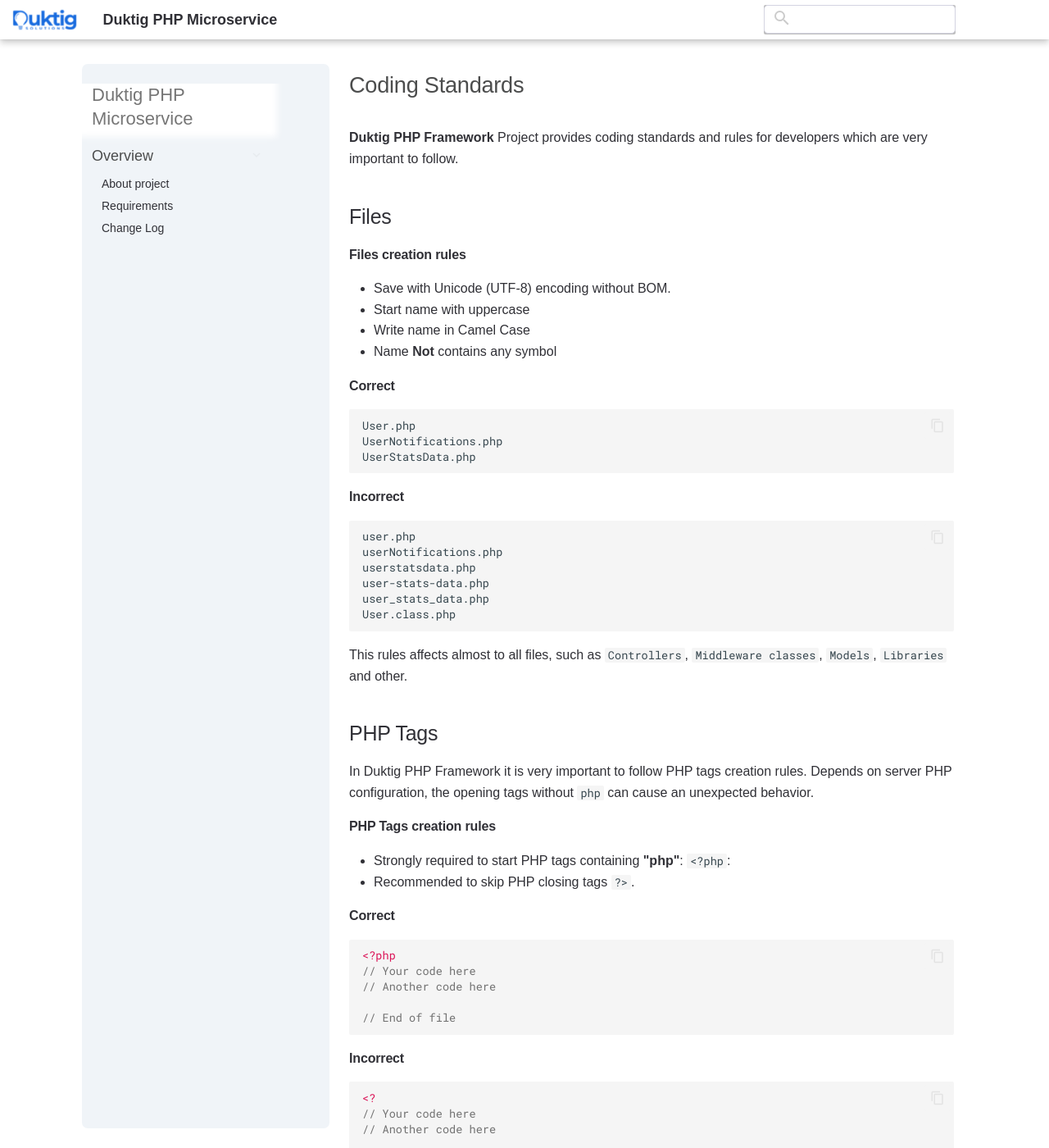
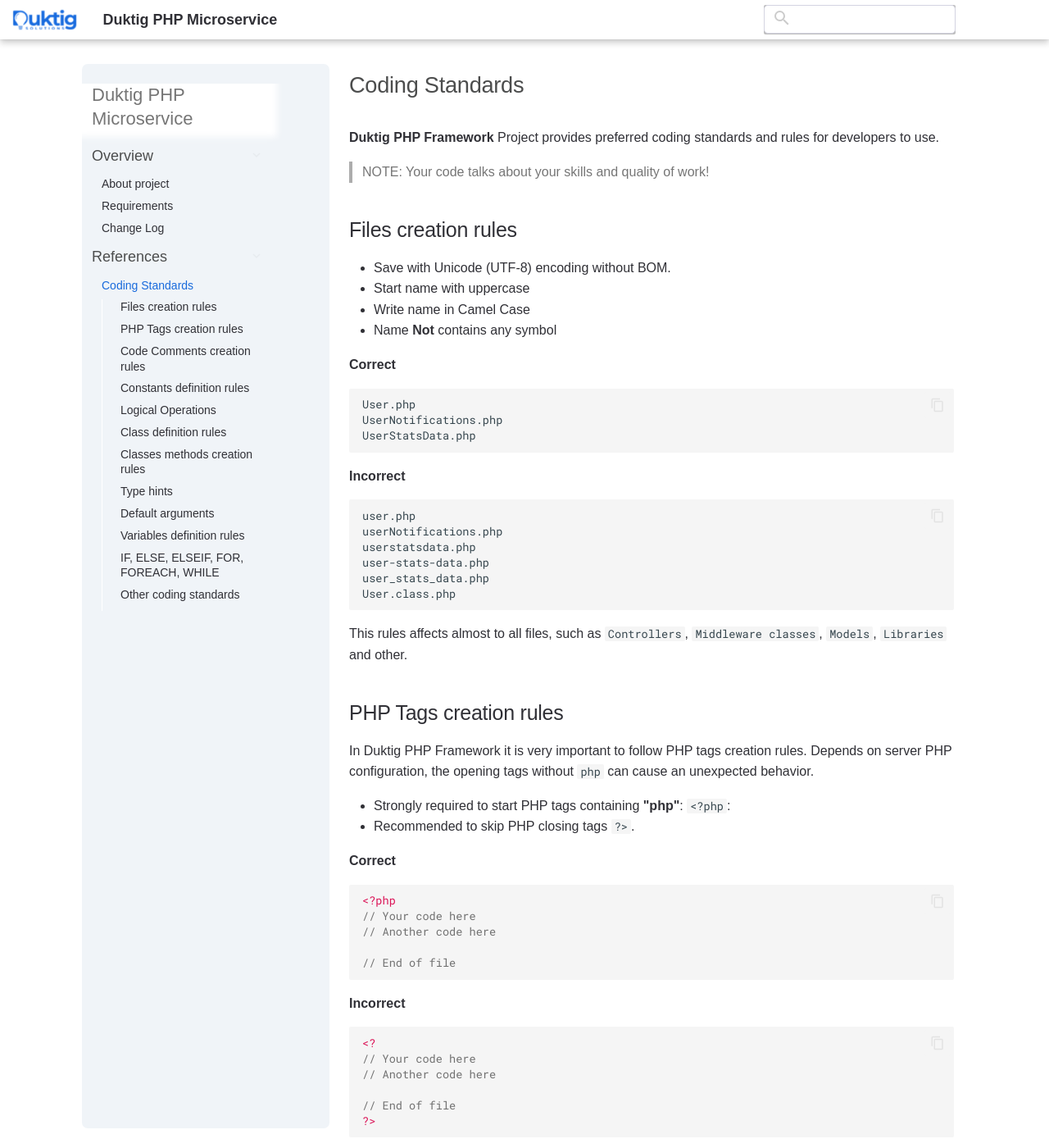
Before and after one commit to duktig-solutions/Duktig-microservice-php, an MkDocs documentation site: the page built from docs/references/coding-standards.md, in a window 1280 px wide and 1400 px high. Shown: the whole window at 82% size. Built offline with MkDocs 1.6.1 and Material for MkDocs 9.7.7, drawn with Linux system fonts in a browser that asks for light colours; some of the changed text lies outside the part shown.

Commit message:
Documentation

````diff
--- a/docs/references/coding-standards.md
+++ b/docs/references/coding-standards.md
@@ -1,24 +1,23 @@
 # Coding Standards
 
-**Duktig PHP Framework** Project provides coding standards and rules for developers which are very important to follow.
+**Duktig PHP Framework** Project provides preferred coding standards and rules for developers to use.
 
-Files
----
+>NOTE: Your code talks about your skills and quality of work!
 
-#### Files creation rules
+## Files creation rules
 
 - Save with Unicode (UTF-8) encoding without BOM.
 - Start name with uppercase
 - Write name in Camel Case
 - Name **Not** contains any symbol
 
-#### Correct
+**Correct**
 
     User.php
     UserNotifications.php
     UserStatsData.php
 
-#### Incorrect
+**Incorrect**
 
     user.php
     userNotifications.php
@@ -50,7 +46,7 @@ Depends on server PHP configuration, the opening tags without `php` can cause an
 // End of file
 ```
 
-#### Incorrect
+**Incorrect**
 
 ```php
 <?
@@ -61,21 +57,19 @@ Depends on server PHP configuration, the opening tags without `php` can cause an
 ?>
 ```
 
-Comments
----
+## Code Comments creation rules
 
 In Duktig PHP Framework it is strongly recommended to comment all parts of code as detailed as possible.
 
 For Files, Classes, methods and other DocBlocks see: [Anatomy of a DocBlock](https://docs.phpdoc.org/guides/docblocks.html).
 
-**If you do coding with detailed comments, you respect other developers**
+*If you are coding with detailed comments, you respect other developers*
 
-#### Comments creation rules
 
 - Classes, Methods and other parts of code should be commented with DocBlock.
 - All Single line comments should start with `#` symbol.
 
-#### Correct
+**Correct**
 
 ```php
 <?php
@@ -144,7 +138,7 @@ class User {
 }
 ```
 
-#### Incorrect
+**Incorrect**
 
 ```php
 <?php
@@ -207,7 +199,7 @@ define('USER_STATUS_ACTIVE', 1);
 define('USER_ALLOW_CREATE_ARTICLE', true);
 ```
 
-#### Incorrect
+**Incorrect**
 
 ```php
 <?php
@@ -220,12 +212,11 @@ define('USERALLOWCREATEARTICLE', true);
 define('USCRTARTL', true);
 ```
 
-Logical Operations
----
+## Logical Operations
 
 In Duktig PHP Framework there are several rules to follow when creating logical operations.
 
-#### Correct
+**Correct**
 
 ```php
 <?php
@@ -235,7 +226,7 @@ if(!empty($a))
 if(is_null($a))
 ```
 
-#### Incorrect
+**Incorrect**
 
 ```php
 <?php
@@ -281,7 +269,7 @@ class UserNotifications {
 }
 ```
 
-#### Incorrect
+**Incorrect**
 
 File: `User.php`
 
@@ -309,12 +297,10 @@ class AnotherClass {
 }
 ```
 
-Methods
----
+## Classes methods creation rules
 
 In any project, method names explains the mater of functionality. So they should be more accurate and readable.
 
-#### Methods creation rules
 
 - start with lower case
 - written as Camel case
@@ -323,7 +309,7 @@ In any project, method names explains the mater of functionality. So they should
 - Provide type hints in function definition
 - Default arguments should be on right side
 
-#### Correct
+**Correct**
 
 ```php
 <?php
@@ -334,7 +320,7 @@ function parseUserNotifications()
 
 ```
 
-#### Incorrect
+**Incorrect**
 
 ```php
 <?php
@@ -361,9 +347,9 @@ function myFunc(int $a, string $b) : array {
 }
 ```
 
-##### Possible type hints
+Possible type hints
 
-###### array
+**array**
 
 ```php
 <?php
@@ -376,7 +362,7 @@ function foo(array $a): ?array
 function foo(): ?array
 ```
 
-###### bool
+**bool**
 
 ```php
 <?php
@@ -390,7 +376,8 @@ function foo(): ?bool
 function foo(bool $bar): ?bool
 ```
 
-###### callable
+**callable**
+
 ```php
 <?php
 
@@ -403,7 +390,8 @@ function foo(): ?callable
 function foo(callable $bar): ?callable
 ```
 
-###### float
+**float**
+
 ```php
 <?php
 
@@ -416,7 +404,8 @@ function foo(): ?float
 function foo(float $bar): ?float
 ```
 
-###### int
+**int**
+
 ```php
 <?php
 
@@ -429,7 +418,8 @@ function foo(): ?int
 function foo(int $bar): ?int
 ```
 
-###### iterable
+**iterable**
+
 ```php
 <?php
 
@@ -442,7 +432,8 @@ function foo(): ?iterable
 function foo(iterable $bar): ?iterable
 ```
 
-###### object (PHP 7.2+)
+**object (PHP 7.2+)**
+
 ```php
 <?php
 
@@ -455,7 +446,8 @@ function foo(): ?object
 function foo(object $bar): ?object
 ```
 
-###### self
+**self**
+
 ```php
 <?php
 
@@ -468,7 +460,8 @@ function foo(): ?self
 function foo(self $bar): ?self
 ```
 
-###### string
+**string**
+
 ```php
 <?php
 
@@ -481,7 +474,8 @@ function foo(): ?string
 function foo(string $bar): ?string
 ```
 
-###### class name
+**class name**
+
 ```php
 <?php
 
@@ -494,7 +488,8 @@ function foo(): ?ClassName
 function foo(ClassName $bar): ?ClassName
 ```
 
-###### void
+**void**
+
 ```php
 <?php
 
@@ -503,11 +498,11 @@ function foo(): void
 function bar(int $a, string $b): void
 ```
 
-#### Default arguments
+## Default arguments
 
 Note that when using default arguments, any defaults should be on the right side of any non-default arguments; otherwise, things will not work as expected.
 
-#### Correct
+**Correct**
 
 ```php
 <?php
@@ -517,7 +512,7 @@ function myFunc(int $a, int $b, int $c = 5, int $d = 9) : int {
 }
 ```
 
-#### Incorrect
+**Incorrect**
 
 ```php
 <?php
@@ -544,7 +537,7 @@ In Duktig PHP Framework variable names should be defined much readable as it's p
 - Names defined as readable as possible
 - Single letter variables should only be used in for() loops
 
-#### Correct
+**Correct**
 
 ```php
 <?php
@@ -554,7 +547,7 @@ $fullName = 'David A.';
 $userLastStatus = 0;
 ```
 
-#### Incorrect
+**Incorrect**
 
 ```php
 <?php
@@ -569,17 +562,16 @@ $uslst = 0;
 $u = 0;
 ```
 
-IF, ELSE, ELSEIF, FOR, FOREACH, WHILE
----
+## IF, ELSE, ELSEIF, FOR, FOREACH, WHILE
 
-#### Rules for logical operations and loops
+Rules for logical operations and loops
 
 - Logical operations and loops should be defined with curly braces
 - Variable names in `foreach()` should be defined readable instead of `$key => $value`
 - Logical operations with more than one condition should be defined with `elseif` and `else` to take control on.
 - Logical operations to except something in method should be defined in top of body
 
-#### Correct
+**Correct**
 
 ```php
 <?php
@@ -638,7 +630,7 @@ function testMethod(string $name, int $age) : bool {
 }
 ```
 
-#### Incorrect
+**Incorrect**
 
 ```php
 <?php
@@ -690,12 +682,11 @@ function testMethod(string $name, int $age) : bool {
 
 ```
 
-Other coding standards
----
+## Other coding standards
 
 Please follow to other coding standards listed bellow:
 
-#### Correct
+**Correct**
 
 ```php
 <?php
@@ -751,7 +742,7 @@ class myClass {
 }
 ```
 
-#### Incorrect
+**Incorrect**
 
 ```php
 <?php
--- a/mkdocs.yml
+++ b/mkdocs.yml
@@ -59,10 +59,10 @@ extra:
 #      indexing: 'full'
 
 nav:
-   - Overview:
-       - index.md
-       - overview/requirements.md
-       - overview/change-log.md
+    - Overview:
+        - index.md
+        - overview/requirements.md
+        - overview/change-log.md
 #   - Installation:
 #       - installation/env-configuration.md
 #       - installation/local-dev-deployment.md
@@ -110,8 +110,8 @@ nav:
 #       - tutorials/pub-sub.md
 #       - tutorials/message-queue.md
 #       - tutorials/db-backup.md
-#   - References:
+    - References:
 #       - references/predefined-constants.md
-#       - references/coding-standards.md
+        - references/coding-standards.md
 #   - faq.md
 #   - todo.md
````
Also changed, not shown: other parts of docs/references/coding-standards.md (+11 -21 lines), docs/faq.md (+10 -0 lines), docs/todo.md (+0 -2 lines), 9 other files.
